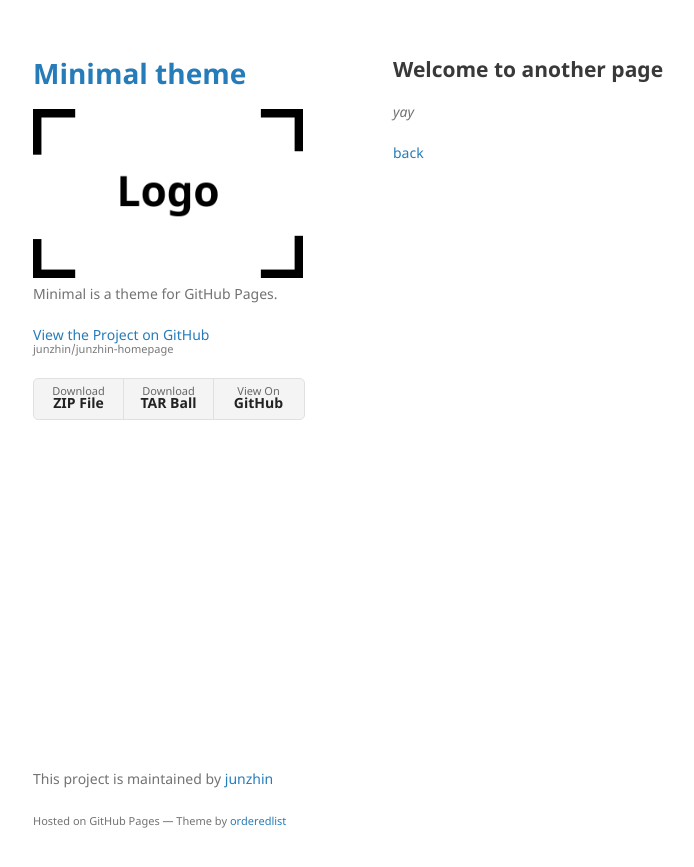
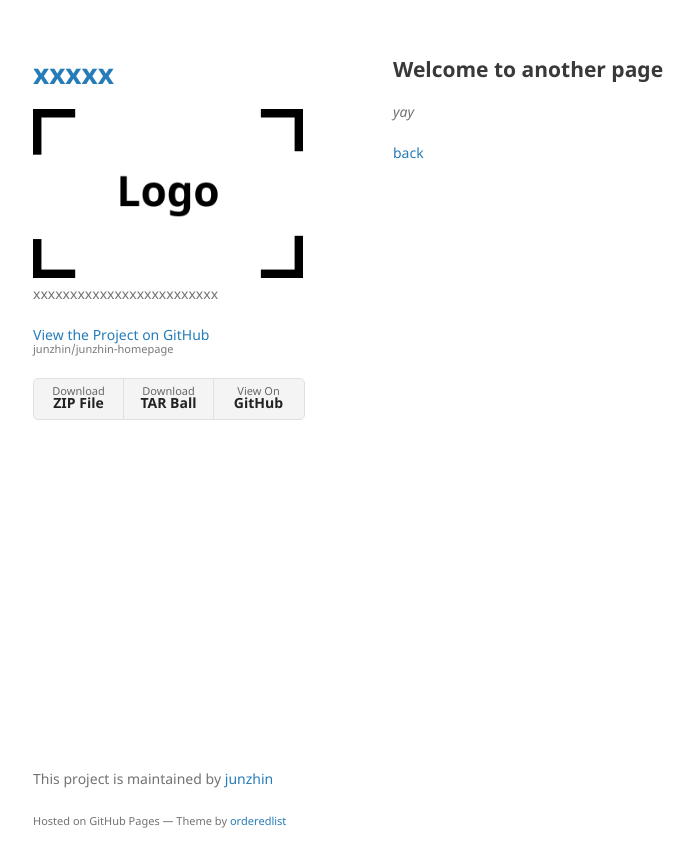
Before and after one commit to junzhin/junzhin-homepage, a Jekyll site: the page built from another-page.md, in a window 1280 px wide. Shown: the top 867 px of the page, without its empty margins (177-871 px from the left). Built offline with Jekyll 4.4.1, drawn with Linux system fonts in a browser that asks for light colours; our own code applies the rules of GitHub Pages for plain Markdown files.

Commit message:
Update _config.yml

```diff
--- a/_config.yml
+++ b/_config.yml
@@ -1,6 +1,6 @@
-title: Minimal theme
+title: xxxxx
 logo: /assets/img/logo.png
-description: Minimal is a theme for GitHub Pages.
+description: xxxxxxxxxxxxxxxxxxxxxxxxx
 show_downloads: true
 google_analytics:
 theme: jekyll-theme-minimal
```
